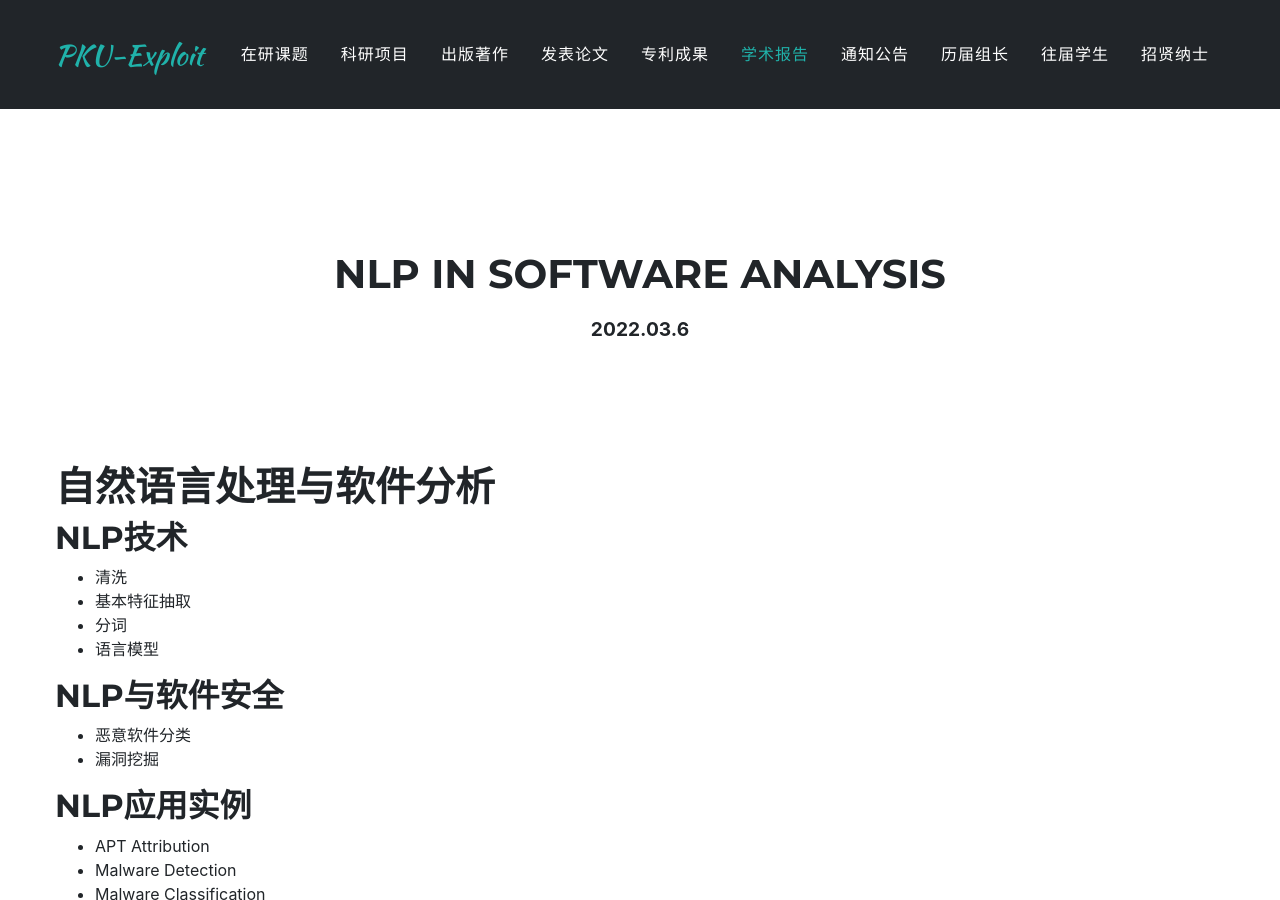
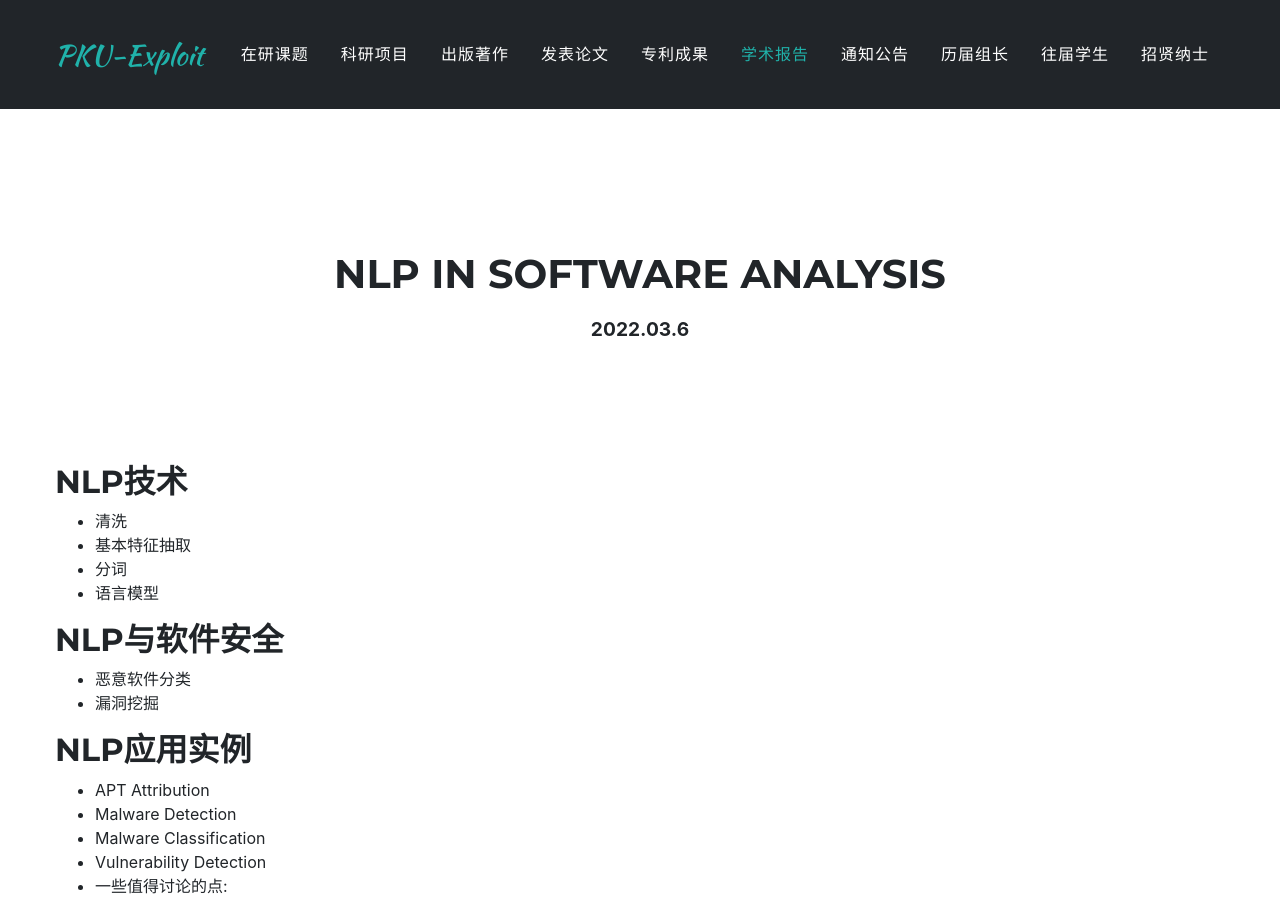
Before and after one commit to xxycfhb/xxycfhb.github.io, a Jekyll site: the page built from _posts/seminar/2022-3-6-seminar-31.md, in a window 1280 px wide and 900 px high. Built offline with Jekyll 4.4.1, drawn with Linux system fonts in a browser that asks for light colours; some web fonts are replaced.

Commit message:
Update 2022-3-6-seminar-31.md

```diff
--- a/_posts/seminar/2022-3-6-seminar-31.md
+++ b/_posts/seminar/2022-3-6-seminar-31.md
@@ -10,9 +10,6 @@ categories:
   - seminar
 
 ---
-
-
-# 自然语言处理与软件分析
 
 ## NLP技术
 + 清洗
```
